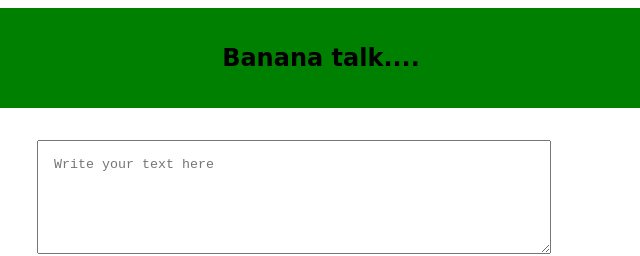
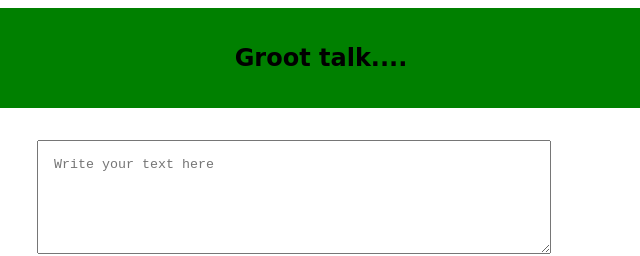
Before and after one commit to Karishma-gupta2023/Groot-Html-Css-Js, a plain HTML site: page index.html in a window 1280 px wide. Shown: the top 256 px of the page, 319-959 px from the left. Drawn offline with Linux system fonts and the light colour scheme.

Commit message:
Update index.html

```diff
--- a/index.html
+++ b/index.html
@@ -4,12 +4,12 @@
     <meta charset="UTF-8">
     <meta http-equiv="X-UA-Compatible" content="IE=edge">
     <meta name="viewport" content="width=device-width, initial-scale=1.0">
-    <title>Minion Translator</title>
+    <title>Groot Translator</title>
     <link rel="stylesheet" href="styles.css">
 </head>
 <body>
     <nav class="navigation container">
-        <h1>Banana talk....</h1>
+        <h1>Groot talk....</h1>
     </nav>
 
 
```
